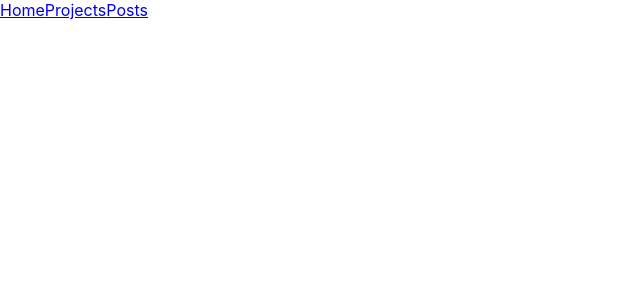
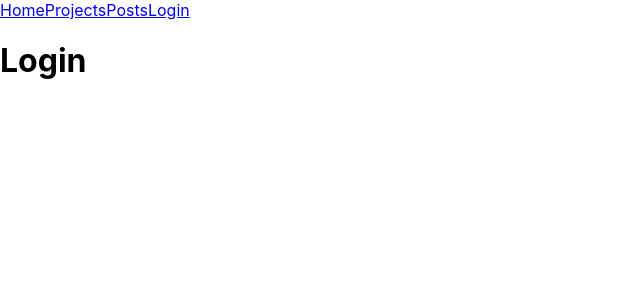
Before and after one commit to slaydenriley/portfolio, a React (Create React App) app in the folder frontend/: page /login in a window 1280 px wide. Shown: the top 300 px of the page, without its empty margins (0-640 px from the left). Built offline with nearby package versions, Linux system fonts and the light colour scheme.

Commit message:
Added login to navbar

```diff
--- a/frontend/src/App.js
+++ b/frontend/src/App.js
@@ -6,6 +6,8 @@ import {BrowserRouter as Router, Route} from 'react-router-dom';
 import Home from './components/Home';
 import Projects from './components/Projects';
 import Posts from './components/Posts';
+import Login from './components/Login';
+
 
 
 
@@ -17,6 +19,7 @@ const App = (props) => {
         <Route exact path="/" component={Home} />
         <Route exact path="/projects" component={Projects} />
         <Route exact path="/posts" component={Posts} />
+        <Route exact path="/login" component={Login} />
       </div>
     </Router>
   );
--- /dev/null
+++ b/frontend/src/components/Login.js
@@ -0,0 +1,11 @@
+import React from 'react';
+
+const Login = () => {
+  return (
+    <div>
+      <h1>Login</h1>
+    </div>
+  );
+};
+
+export default Login;
--- a/frontend/src/components/NavBar.js
+++ b/frontend/src/components/NavBar.js
@@ -7,6 +7,7 @@ const NavBar = () => {
       <NavLink to="/">Home</NavLink>
       <NavLink to="/projects">Projects</NavLink>
       <NavLink to="/posts">Posts</NavLink>
+      <NavLink to="/login">Login</NavLink>
     </div>
   );
 };
```
Also changed, not shown: 1 other file (tests, documents, lock files or other folders).
